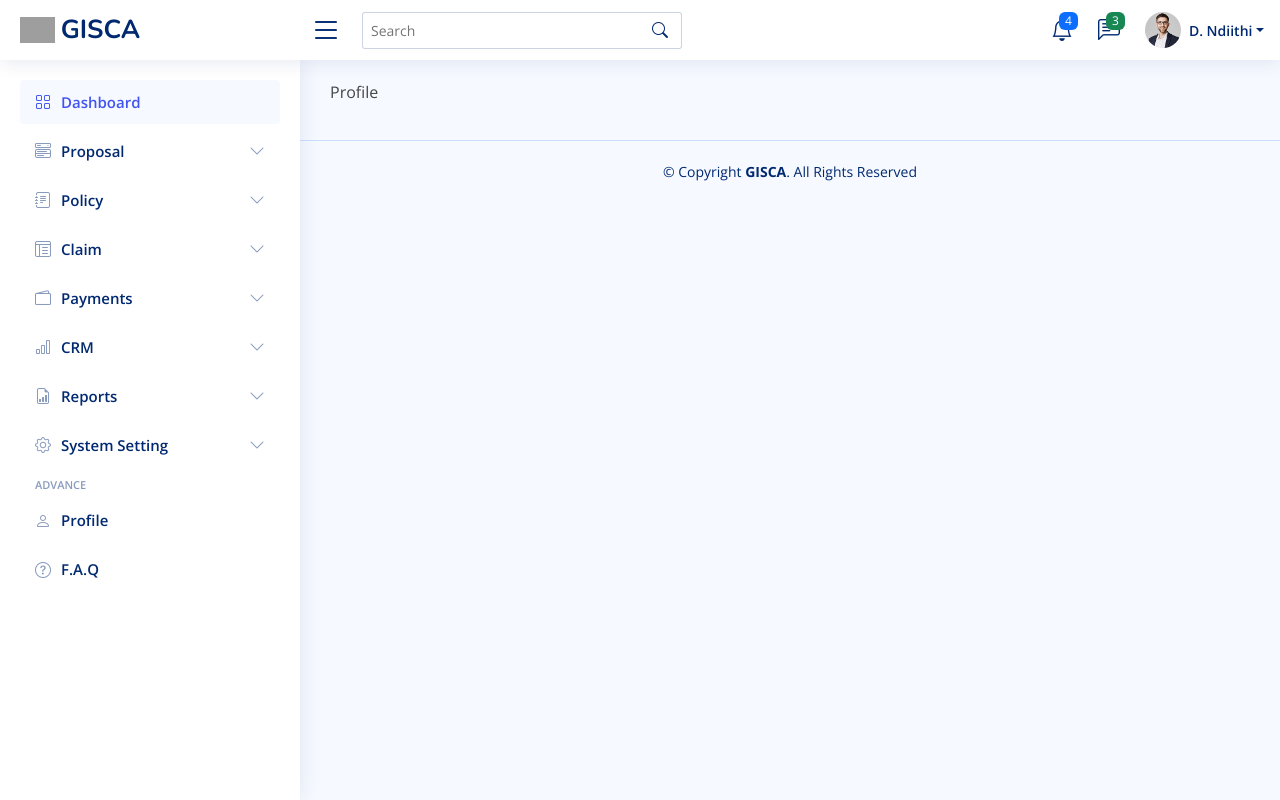
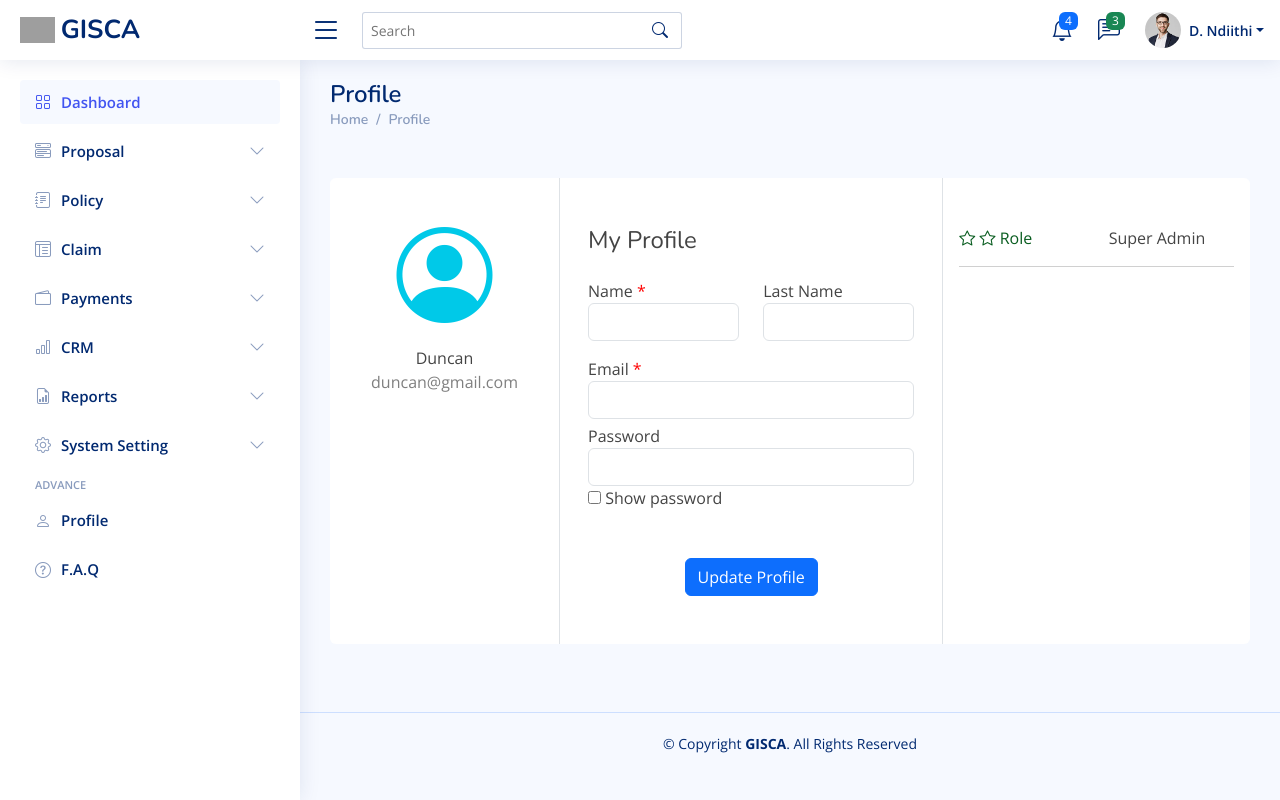
Before and after one commit to General-Insurance-Soft/tchalla, a Next.js app: page /page/profile in a window 1280 px wide. Built offline with nearby package versions, Linux system fonts and the light colour scheme; grey boxes are pictures that could not be loaded.

Commit message:
add profile page

```diff
--- a/app/page/profile/page.js
+++ b/app/page/profile/page.js
@@ -1,3 +1,111 @@
 export default function Page() {
-    return <p>Profile</p>;
+    return (
+        <>
+            <div className="pagetitle">
+                <h1>Profile</h1>
+                <nav>
+                    <ol className="breadcrumb">
+                        <li className="breadcrumb-item"><a href="index.html">Home</a></li>
+                        <li className="breadcrumb-item"><a href="index.html">Profile</a></li>
+                    </ol>
+                </nav>
+            </div>
+
+            {/* body */}
+
+
+            {/* <h5 className="card-title">Capture policy Details</h5> */}
+
+            <div className="container rounded bg-white mt-5 mb-5">
+                <div className="row">
+                    <div className="col-md-3 border-end">
+
+                        <div className="d-flex flex-column align-items-center text-center p-4">
+                            {/* <img class="img-profile rounded-circle" src="{{ asset('images/undraw_profile.svg') }}" /> */}
+                            <span><i style={{ "color": "#00c9e8", fontSize: '6rem' }} className="bi bi-person-circle"></i></span>
+                            <span className="font-weight-bold">Duncan</span>
+                            <span className="text-black-50">duncan@gmail.com</span>
+                            <span> </span>
+                        </div>
+                    </div>
+                    <div className="col-md-5 border-end">
+                        <div className="p-3 py-5">
+                            <div className="d-flex justify-content-between align-items-center mb-3">
+                                <h4 className="text-right">My Profile</h4>
+                            </div>
+
+                            <div className="row mt-2">
+                                <div className="col-md-6"><label className="labels">Name <span style={{ "color": "red" }}>*</span></label>
+                                    <input required type="text" className="form-control" /></div>
+                                <div className="col-md-6"><label className="labels">Last Name</label>
+                                    <input type="text" className="form-control" />
+                                </div>
+                            </div>
+                            <div className="row mt-3">
+
+                                <div className="col-md-12"><label className="labels">Email <span style={{ "color": "red" }}>*</span></label>
+                                    <input required type="email" className="form-control" />
+                                </div>
+
+                                <div className="col-md-12" style={{ "marginTop": "5px" }}><label className="labels">Password</label>
+                                    <input className="form-control" />
+                                    <input type="checkBox" /> Show password
+                                </div>
+
+                            </div>
+
+                            <div className="mt-5 text-center">
+                                <button className="btn btn-primary profile-button" type="button">Update Profile</button>
+                            </div>
+                        </div>
+                    </div>
+
+                    <div className="col-md-4 p-3 py-5">
+                        <div className="row">
+                            <div className="col-sm-6">
+                                <span style={{ "color": "#085c1f" }} ><i className="bi bi-star"></i> <i className="bi bi-star"></i> Role</span>
+                            </div>
+                            <div className="col-sm-6">
+                                Super Admin
+                            </div>
+                        </div>
+                        <hr />
+                        <div className="row">
+                            <div className="col-sm-12">
+                            </div>
+
+                            <div className="col-sm-6">
+
+                            </div>
+                        </div>
+                    </div>
+
+                </div>
+
+                {/* alert modal */}
+                <div className="modal fade" id="updateUserModal" tabIndex="-1" role="dialog" aria-labelledby="updateUserModalTitle" aria-hidden="true">
+                    <div className="modal-dialog modal-dialog-centered" role="document">
+                        <div className="modal-content">
+                            <div className="modal-header">
+                                <h5 className="modal-title" id="exampleModalLongTitle">Notice!</h5>
+                                <button type="button" className="close" data-dismiss="modal" aria-label="Close">
+                                    <span aria-hidden="true">&times;</span>
+                                </button>
+                            </div>
+                            <div className="modal-body">
+                                <p></p>
+                            </div>
+                            <div className="modal-footer">
+                                <button type="button" className="btn btn-secondary" data-dismiss="modal">Close</button>
+                            </div>
+                        </div>
+                    </div>
+                </div>
+
+            </div>
+
+
+        </>
+
+    );
 }
```
